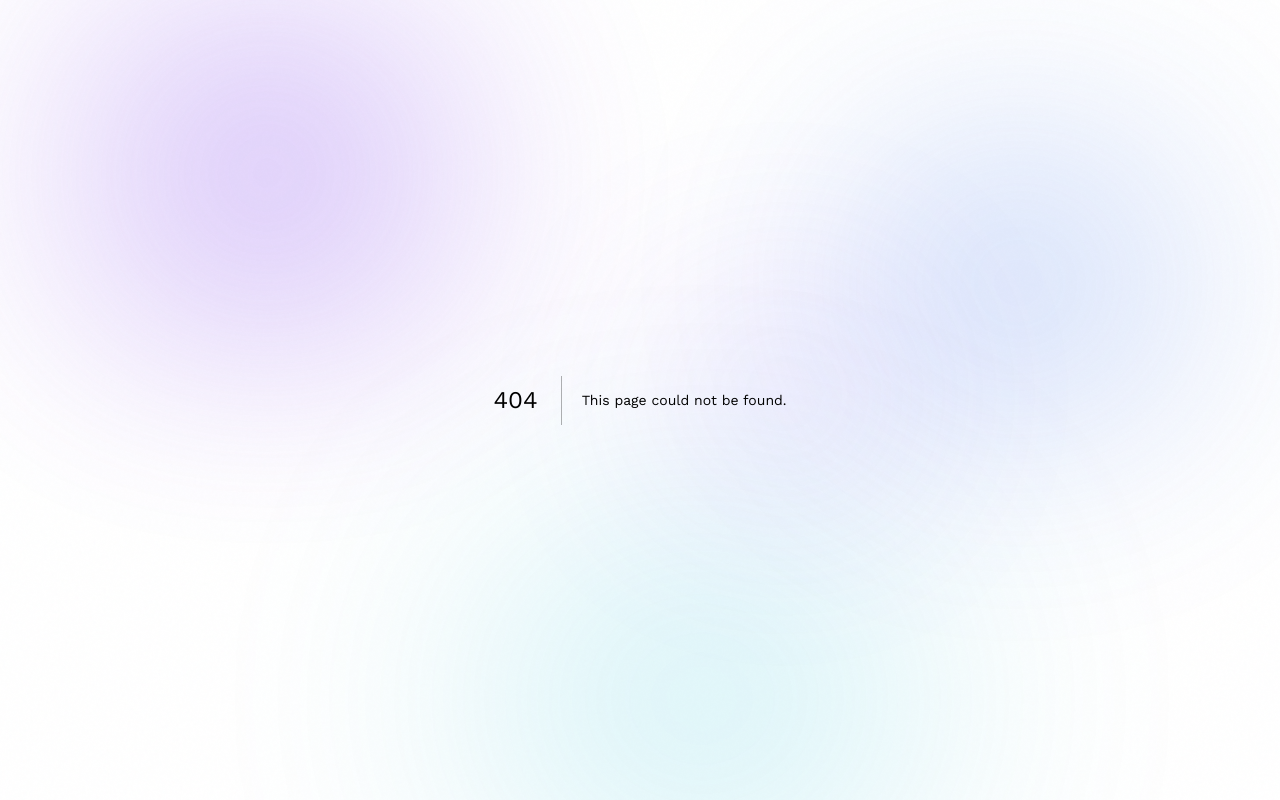
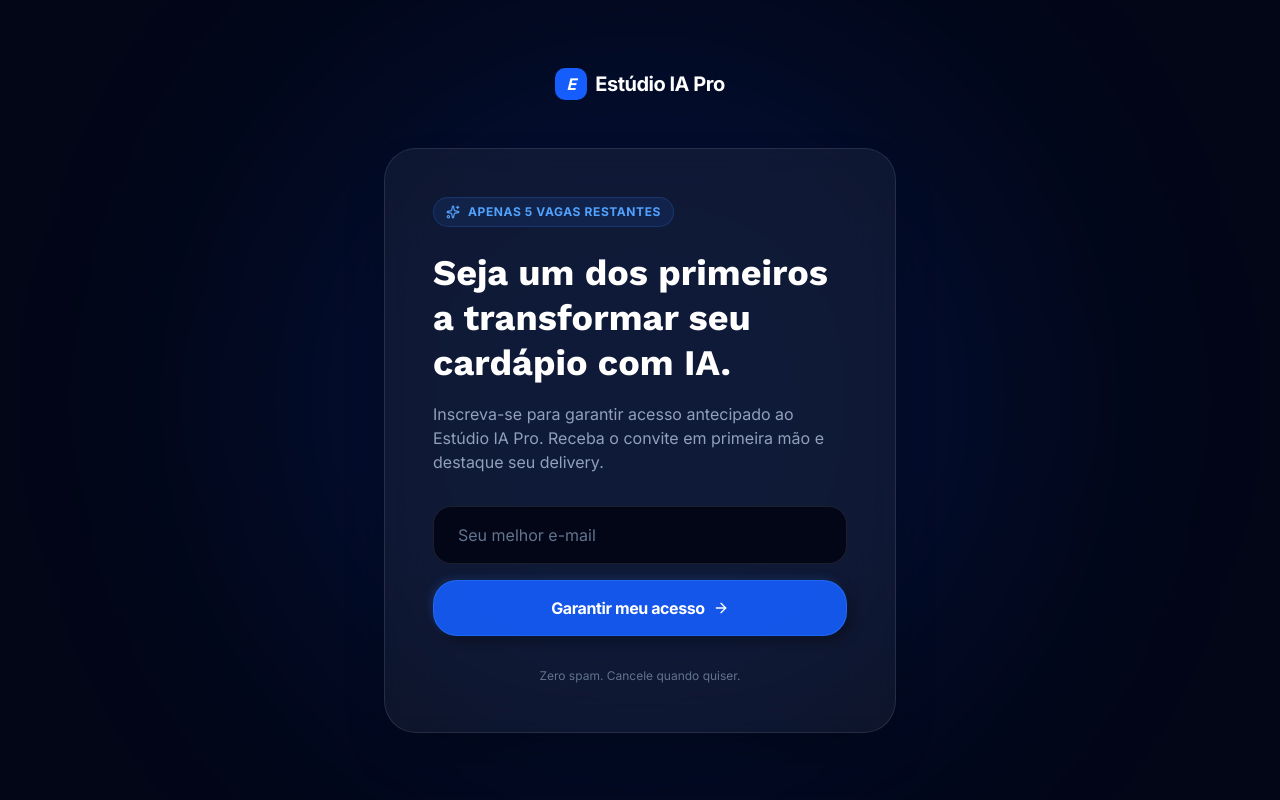
Before and after one commit to Apollozk7/Foodify, a Next.js app: page /early-access in a window 1280 px wide. Before the commit this address had no page. Built offline with nearby package versions, Linux system fonts and the light colour scheme.

Commit message:
feat: implement early access waitlist via Resend and lock site
- Add Resend SDK and email submission API route

- Create premium early access UI with framer-motion

- Update proxy middleware to redirect all unauthenticated traffic to /early-access

```diff
--- a/package.json
+++ b/package.json
@@ -37,6 +37,7 @@
     "react": "19.2.4",
     "react-dom": "19.2.4",
     "react-dropzone": "^15.0.0",
+    "resend": "^6.9.4",
     "shadcn": "^4.0.8",
     "stripe": "^20.4.1",
     "svix": "^1.88.0",
--- /dev/null
+++ b/src/app/api/early-access/route.ts
@@ -0,0 +1,41 @@
+import { NextResponse } from "next/server";
+import { Resend } from "resend";
+import { env } from "@/env";
+import { z } from "zod";
+
+const resend = new Resend(env.RESEND_API_KEY);
+
+const schema = z.object({
+  email: z.string().email("E-mail inválido"),
+});
+
+export async function POST(request: Request) {
+  try {
+    const body = await request.json();
+    const { email } = schema.parse(body);
+
+    // Enviar notificação de que o usuário entrou na lista de espera
+    const data = await resend.emails.send({
+      from: "Estúdio IA Pro <onboarding@resend.dev>", // Será atualizado para o domínio verificado depois
+      to: [email],
+      subject: "Acesso Antecipado Confirmado! 🎉",
+      html: `
+        <div style="font-family: sans-serif; max-width: 600px; margin: 0 auto; color: #1e293b;">
+          <h2 style="color: #020617;">Olá! Você está na lista de espera oficial do Estúdio IA Pro.</h2>
+          <p>Ficamos muito felizes com o seu interesse.</p>
+          <p>Nós liberaremos as <strong>5 vagas exclusivas</strong> muito em breve, e você será um dos primeiros a ser notificado.</p>
+          <p>Prepare as fotos do seu cardápio, a revolução visual do seu delivery está chegando.</p>
+          <br/>
+          <p>Um abraço,<br/><strong>Equipe Estúdio IA Pro</strong></p>
+        </div>
+      `,
+    });
+
+    return NextResponse.json({ success: true, data });
+  } catch (error) {
+    if (error instanceof z.ZodError) {
+      return NextResponse.json({ error: error.errors[0].message }, { status: 400 });
+    }
+    return NextResponse.json({ error: "Erro ao processar e-mail. Tente novamente." }, { status: 500 });
+  }
+}
--- /dev/null
+++ b/src/app/early-access/page.tsx
@@ -0,0 +1,143 @@
+"use client";
+
+import React, { useState } from "react";
+import { motion, AnimatePresence } from "framer-motion";
+import { Sparkles, ArrowRight, Loader2, CheckCircle2 } from "lucide-react";
+import NeumorphButton from "@/components/ui/neumorph-button";
+import Link from "next/link";
+
+export default function EarlyAccessPage() {
+  const [email, setEmail] = useState("");
+  const [loading, setLoading] = useState(false);
+  const [success, setSuccess] = useState(false);
+  const [error, setError] = useState("");
+
+  const handleSubmit = async (e: React.FormEvent) => {
+    e.preventDefault();
+    if (!email) return;
+
+    setLoading(true);
+    setError("");
+
+    try {
+      const res = await fetch("/api/early-access", {
+        method: "POST",
+        headers: { "Content-Type": "application/json" },
+        body: JSON.stringify({ email }),
+      });
+
+      if (!res.ok) {
+        const data = await res.json();
+        throw new Error(data.error || "Erro ao inscrever. Tente novamente.");
+      }
+
+      setSuccess(true);
+    } catch (err: any) {
+      setError(err.message);
+    } finally {
+      setLoading(false);
+    }
+  };
+
+  return (
+    <div className="min-h-screen flex flex-col items-center justify-center p-6 relative overflow-hidden bg-[#020617]">
+      {/* Background glow */}
+      <div className="absolute top-1/2 left-1/2 -translate-x-1/2 -translate-y-1/2 w-[800px] h-[800px] bg-blue-600/10 rounded-full blur-[120px] pointer-events-none" />
+
+      <motion.div
+        initial={{ opacity: 0, y: 20 }}
+        animate={{ opacity: 1, y: 0 }}
+        className="w-full max-w-lg relative z-10"
+      >
+        <div className="flex justify-center mb-12">
+          <div className="inline-flex items-center gap-2">
+            <div className="w-8 h-8 bg-blue-600 rounded-lg flex items-center justify-center font-bold text-white italic">
+              E
+            </div>
+            <span className="font-work-sans font-bold text-xl text-white tracking-tight">
+              Estúdio IA Pro
+            </span>
+          </div>
+        </div>
+
+        <div className="bg-white/5 border border-white/10 rounded-[32px] p-8 md:p-12 backdrop-blur-xl shadow-2xl">
+          <div className="inline-flex items-center gap-2 bg-blue-500/10 border border-blue-500/20 text-blue-400 text-xs font-bold px-3 py-1.5 rounded-full uppercase tracking-wider mb-6">
+            <Sparkles className="w-3.5 h-3.5" />
+            Apenas 5 vagas restantes
+          </div>
+
+          <h1 className="text-3xl md:text-4xl font-work-sans font-bold text-white leading-tight mb-4">
+            Seja um dos primeiros a transformar seu cardápio com IA.
+          </h1>
+
+          <p className="text-slate-400 font-inter text-base mb-8">
+            Inscreva-se para garantir acesso antecipado ao Estúdio IA Pro. Receba o convite em primeira mão e destaque seu delivery.
+          </p>
+
+          <AnimatePresence mode="wait">
+            {success ? (
+              <motion.div
+                key="success"
+                initial={{ opacity: 0, scale: 0.95 }}
+                animate={{ opacity: 1, scale: 1 }}
+                className="bg-emerald-500/10 border border-emerald-500/20 rounded-2xl p-6 text-center flex flex-col items-center gap-4"
+              >
+                <CheckCircle2 className="w-12 h-12 text-emerald-500" />
+                <div>
+                  <h3 className="text-white font-bold text-lg">Inscrição confirmada!</h3>
+                  <p className="text-slate-400 text-sm mt-1">Fique de olho na sua caixa de entrada.</p>
+                </div>
+              </motion.div>
+            ) : (
+              <motion.form
+                key="form"
+                initial={{ opacity: 0 }}
+                animate={{ opacity: 1 }}
+                exit={{ opacity: 0 }}
+                onSubmit={handleSubmit}
+                className="space-y-4"
+              >
+                <div>
+                  <input
+                    type="email"
+                    required
+                    placeholder="Seu melhor e-mail"
+                    value={email}
+                    onChange={(e) => setEmail(e.target.value)}
+                    className="w-full bg-[#020617] border border-white/10 rounded-2xl px-6 py-4 text-white placeholder:text-slate-500 focus:outline-none focus:ring-2 focus:ring-blue-500/50 transition-all font-inter"
+                  />
+                </div>
+
+                {error && (
+                  <p className="text-red-400 text-sm text-center">{error}</p>
+                )}
+
+                <NeumorphButton
+                  intent="primary"
+                  size="large"
+                  fullWidth
+                  disabled={loading}
+                  type="submit"
+                  className="py-5"
+                >
+                  {loading ? (
+                    <Loader2 className="w-5 h-5 animate-spin mx-auto" />
+                  ) : (
+                    <span className="flex items-center justify-center gap-2">
+                      Garantir meu acesso
+                      <ArrowRight className="w-4 h-4" />
+                    </span>
+                  )}
+                </NeumorphButton>
+
+                <p className="text-xs text-slate-500 text-center font-inter mt-4">
+                  Zero spam. Cancele quando quiser.
+                </p>
+              </motion.form>
+            )}
+          </AnimatePresence>
+        </div>
+      </motion.div>
+    </div>
+  );
+}
--- a/src/env.ts
+++ b/src/env.ts
@@ -12,6 +12,7 @@ export const env = createEnv({
     OPENROUTER_API_KEY: z.preprocess((str) => (str === "" ? undefined : str), z.string().min(1).optional()),
     STRIPE_SECRET_KEY: z.preprocess((str) => (str === "" ? undefined : str), z.string().min(1).optional()),
     STRIPE_WEBHOOK_SECRET: z.preprocess((str) => (str === "" ? undefined : str), z.string().min(1).optional()),
+    RESEND_API_KEY: z.string().min(1),
   },
   client: {
     NEXT_PUBLIC_CLERK_PUBLISHABLE_KEY: z.string().min(1),
@@ -33,6 +34,7 @@ export const env = createEnv({
     OPENROUTER_API_KEY: process.env.OPENROUTER_API_KEY,
     STRIPE_SECRET_KEY: process.env.STRIPE_SECRET_KEY,
     STRIPE_WEBHOOK_SECRET: process.env.STRIPE_WEBHOOK_SECRET,
+    RESEND_API_KEY: process.env.RESEND_API_KEY,
     NEXT_PUBLIC_CLERK_PUBLISHABLE_KEY: process.env.NEXT_PUBLIC_CLERK_PUBLISHABLE_KEY,
     NEXT_PUBLIC_SUPABASE_URL: process.env.NEXT_PUBLIC_SUPABASE_URL,
     NEXT_PUBLIC_SUPABASE_PUBLISHABLE_DEFAULT_KEY: process.env.NEXT_PUBLIC_SUPABASE_PUBLISHABLE_DEFAULT_KEY,
--- a/src/proxy.ts
+++ b/src/proxy.ts
@@ -1,17 +1,20 @@
 import { clerkMiddleware, createRouteMatcher } from "@clerk/nextjs/server";
 import { updateSession } from "@/lib/supabase/middleware";
+import { NextResponse } from "next/server";
 
-const isPublicRoute = createRouteMatcher([
-  "/",
-  "/sign-in(.*)",
-  "/sign-up(.*)",
-  "/api/webhooks(.*)",
+const isEarlyAccessRoute = createRouteMatcher([
+  "/early-access",
+  "/api/early-access(.*)"
 ]);
 
+// Apenas quem já está autenticado pode acessar rotas não protegidas pelo Early Access
 export default clerkMiddleware(async (auth, req) => {
-  // 1. Protect all routes except public ones
-  if (!isPublicRoute(req)) {
-    await auth.protect();
+  const { userId } = await auth();
+
+  // Se o usuário não estiver logado E não estiver na rota de early access, redireciona para lá
+  if (!userId && !isEarlyAccessRoute(req)) {
+    const earlyAccessUrl = new URL("/early-access", req.url);
+    return NextResponse.redirect(earlyAccessUrl);
   }
 
   // 2. Update Supabase session
```
Also changed, not shown: 1 other file (tests, documents, lock files or other folders).
